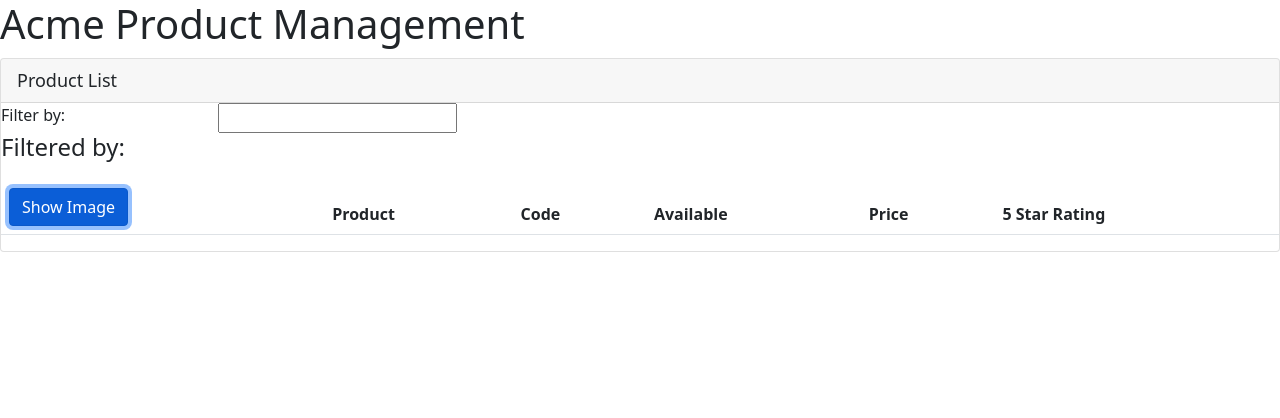
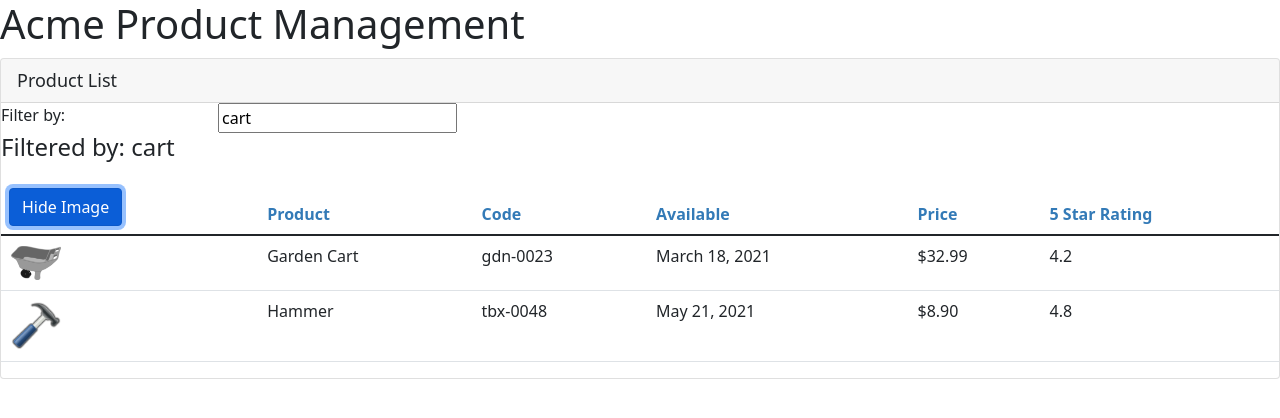
Before and after one commit to steniojoseph27/productsManagement, an Angular app: page / in a window 1280 px wide. Both pictures are taken after a click on the button "Show Image". Shown: the top 418 px of the page. Built offline with nearby package versions, Linux system fonts and the light colour scheme.

Commit message:
Display list product, product image, implement filter option, show image button, style table header.

```diff
--- a/src/app/app.module.ts
+++ b/src/app/app.module.ts
@@ -1,4 +1,5 @@
 import { NgModule } from '@angular/core';
+import { FormsModule } from '@angular/forms';
 import { BrowserModule } from '@angular/platform-browser';
 
 import { AppComponent } from './app.component';
@@ -10,7 +11,8 @@ import { ProductListComponent } from './products/product-list.component';
     ProductListComponent
   ],
   imports: [
-    BrowserModule
+    BrowserModule,
+    FormsModule
   ],
   bootstrap: [AppComponent]
 })
--- /dev/null
+++ b/src/app/products/product-list.component.css
@@ -0,0 +1,3 @@
+thead {
+    color: #337AB7;
+}
--- a/src/app/products/product-list.component.html
+++ b/src/app/products/product-list.component.html
@@ -1,36 +1,49 @@
 <div class="card">
     <div class="card-header">
-        Product List
+        {{pageTitle}}
     </div>
     <div class="row">
         <div class="col-md-2">Filter by:</div>
         <div class="col-md-4">
-            <input type="text">
+            <input type="text"
+            [(ngModel)]='listFilter' />
         </div>
     </div>
     <div class="row">
         <div class="col-md-6">
-            <h4>Filtered by:</h4>
+            <h4>Filtered by: {{listFilter}}</h4>
         </div>
     </div>
     <div class="table-responsive">
-        <table class="table">
+        <table class="table" *ngIf='products.length'>
             <thead>
                 <tr>
                     <th>
-                        <button class="btn btn-primary">
-                            Show Image
+                        <button class="btn btn-primary"
+                        (click)='toggleImage()'>
+                        {{showImage ? 'Hide' : 'Show'}} Image
                         </button>
                         <th>Product</th>
                         <th>Code</th>
                         <th>Available</th>
                         <th>Price</th>
                         <th>5 Star Rating</th>
-
                 </tr>
             </thead>
             <tbody>
-
+                <tr *ngFor='let product of products'>
+                    <td>
+                        <img *ngIf='showImage' [src]='product.imageUrl'
+                        [title]='product.productName'
+                        [style.width.px] = 'imageWidth'
+                        [style.margin.px] = 'imageMargin'>
+                    </td>
+                    <td>{{ product.productName }}</td>
+                    <td>{{ product.productCode | lowercase }}</td>
+                    <td>{{ product.releaseDate }}</td>
+                    <td>{{ product.price | currency:'USD':'symbol':'1.2-2' }}</td>
+                    <td>{{ product.starRating }}</td>
+                </tr>
             </tbody>
         </table>
     </div>
--- a/src/app/products/product-list.component.ts
+++ b/src/app/products/product-list.component.ts
@@ -1,10 +1,43 @@
 import { Component } from "@angular/core";
+import { IProduct } from "./product";
 
 @Component({
     selector: 'pm-products',
-    templateUrl: './product-list.component.html'
+    templateUrl: './product-list.component.html',
+    styleUrls: ['./product-list.component.css']
 })
 
 export class ProductListComponent{
+    pageTitle: string = 'Product List';
+    imageWidth: number = 50;
+    imageMargin: number = 2;
+    showImage: boolean = false;
+    listFilter: string = 'cart';
+    products: IProduct[] = [
+        {
+            "productId": 2,
+            "productName": "Garden Cart",
+            "productCode": "GDN-0023",
+            "releaseDate": "March 18, 2021",
+            "description": "15 gallon capacity rolling garden cart",
+            "price": 32.99,
+            "starRating": 4.2,
+            "imageUrl": "assets/images/garden_cart.png"
+          },
+          {
+            "productId": 5,
+            "productName": "Hammer",
+            "productCode": "TBX-0048",
+            "releaseDate": "May 21, 2021",
+            "description": "Curved claw steel hammer",
+            "price": 8.9,
+            "starRating": 4.8,
+            "imageUrl": "assets/images/hammer.png"
+          },
+    ];
+
+    toggleImage(): void {
+        this.showImage = !this.showImage;
+    }
 
 }
--- /dev/null
+++ b/src/app/products/product.ts
@@ -0,0 +1,10 @@
+export interface IProduct {
+    productId: number;
+    productName: string;
+    productCode: string;
+    releaseDate: string;
+    price: number;
+    description: string;
+    starRating: number;
+    imageUrl: string;
+}
```
